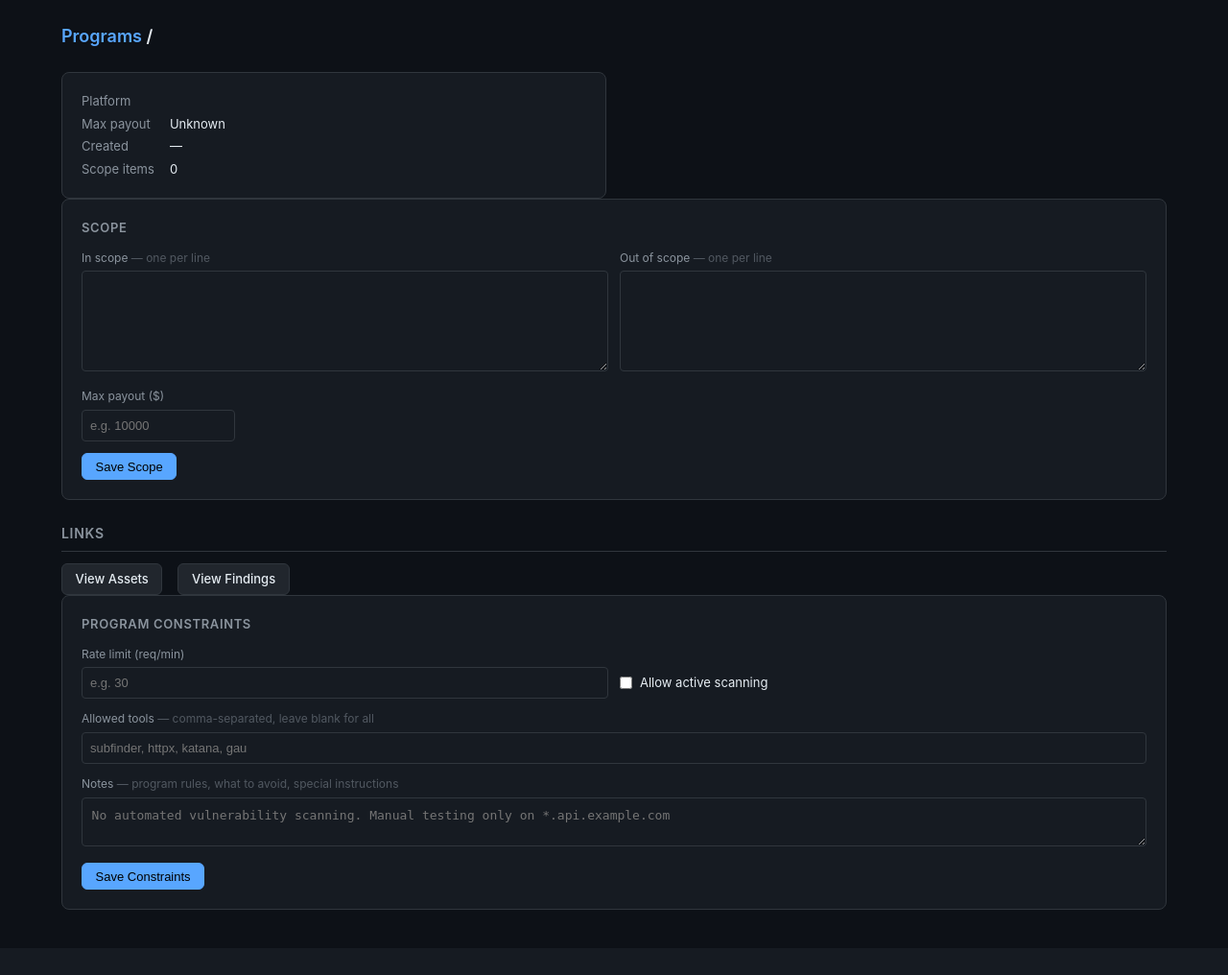
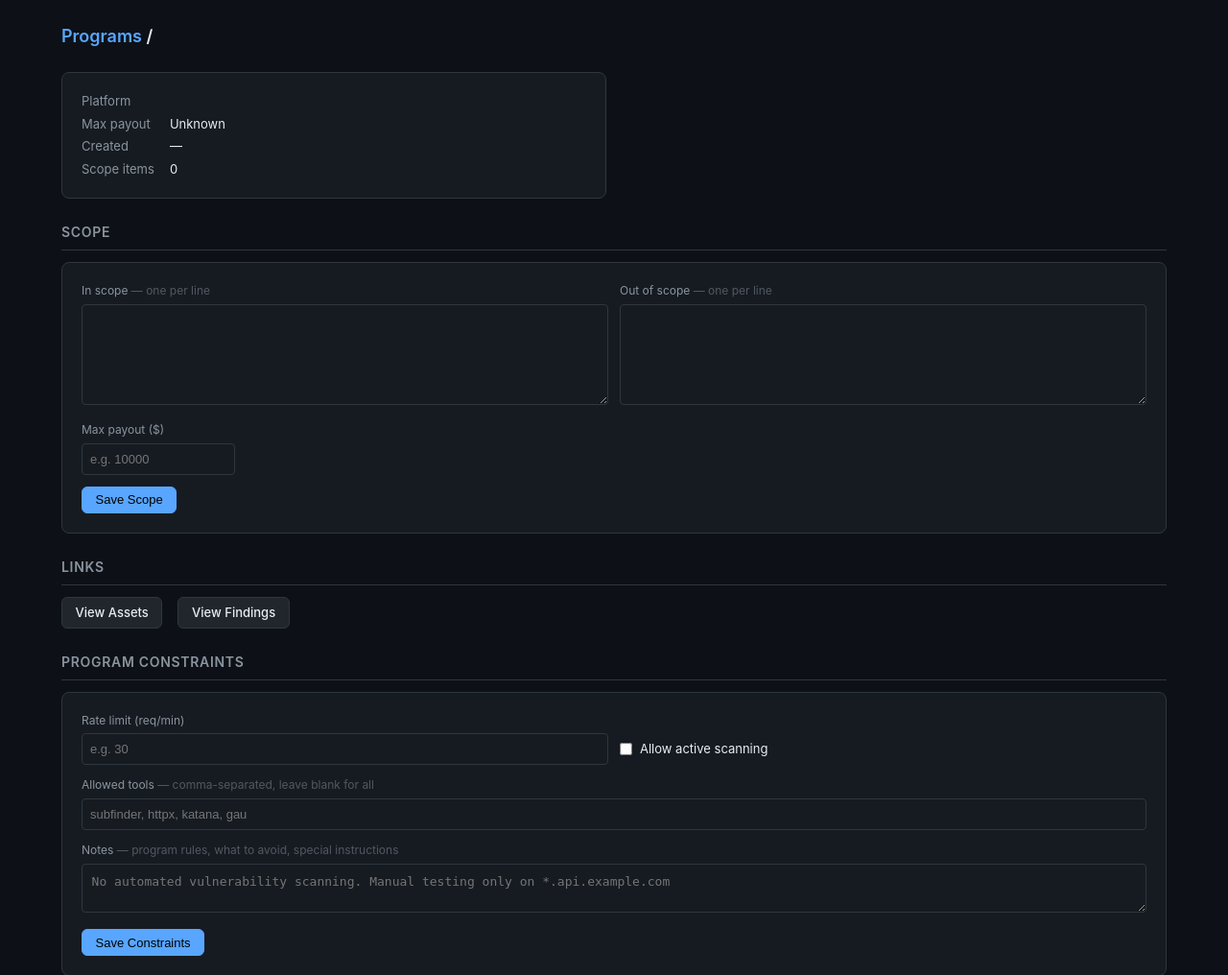
Before and after one commit to TessaAnselm/bug-bounty-platform, a FastAPI app: template src/api/templates/programs/detail.html in a window 1280 px wide. Shown: the part 48-1064 px from the top of the page at 96% size. Before the commit the page ends 996 px from the top, so only its background shows below. Run offline with FastAPI, Linux system fonts and the light colour scheme; the template is opened without the code that fills it, so the values that code supplies are empty.

Commit message:
fix(detail): add section dividers between platform info, scope, and constraints

```diff
--- a/src/api/templates/programs/detail.html
+++ b/src/api/templates/programs/detail.html
@@ -64,8 +64,10 @@
   {% endif %}
 </div>
 
+<div class="detail-section">
+  <h2>Scope</h2>
+</div>
 <div class="card" style="margin-bottom:1rem;">
-  <div style="font-size:13px; font-weight:600; margin-bottom:0.75rem; color:var(--text-muted); text-transform:uppercase; letter-spacing:0.05em;">Scope</div>
   {% if program.scope %}
   <div class="tech-list" style="margin-bottom:1rem;">
     {% for s in program.scope %}<span class="tech-tag">{{ s }}</span>{% endfor %}
@@ -101,14 +103,15 @@
 <div class="detail-section">
   <h2>Links</h2>
   <div style="display: flex; gap: 1rem;">
-    <a href="/assets?program_id={{ program.id }}&api_key={{ api_key }}" class="btn">View Assets</a>
-    <a href="/findings?api_key={{ api_key }}" class="btn">View Findings</a>
+    <a href="/assets?program_id={{ program.id }}" class="btn">View Assets</a>
+    <a href="/findings" class="btn">View Findings</a>
   </div>
 </div>
 
-{# ── Program constraints ────────────────────────────────────────────── #}
+<div class="detail-section">
+  <h2>Program Constraints</h2>
+</div>
 <div class="card" style="margin-bottom: 1rem;">
-  <div style="font-size:13px; font-weight:600; margin-bottom:0.75rem; color:var(--text-muted); text-transform:uppercase; letter-spacing:0.05em;">Program Constraints</div>
 
   {% if constraints %}
   <div style="margin-bottom:1rem; font-size:13px;">
```
